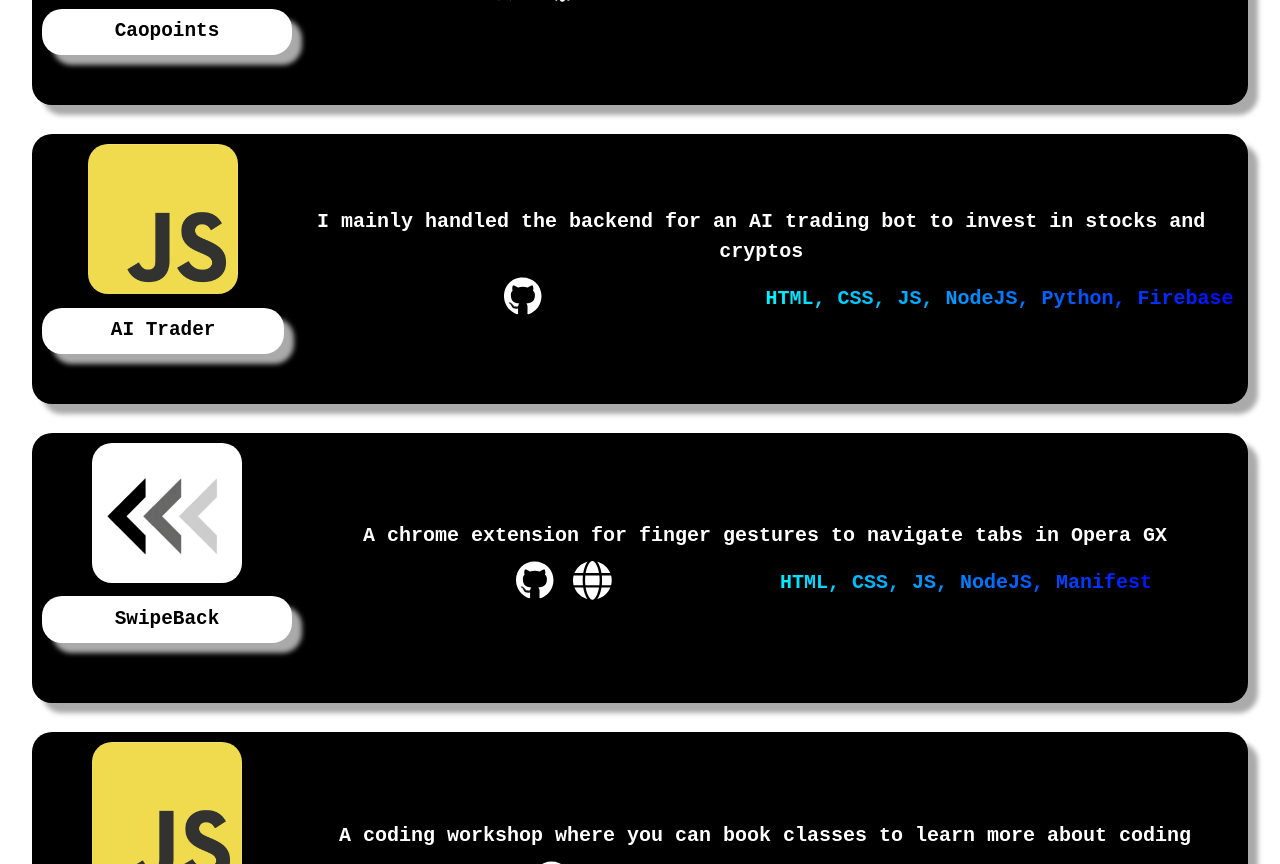
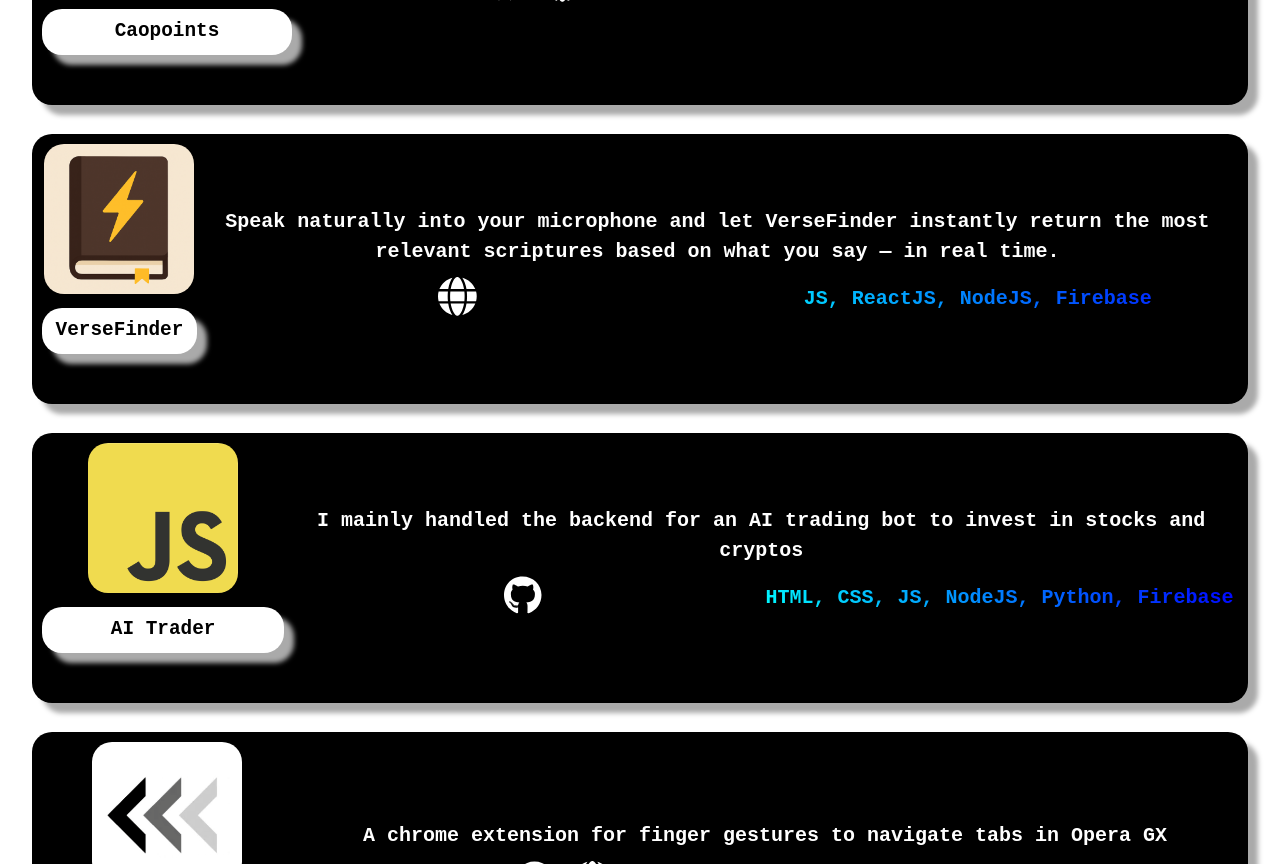
Before and after one commit to gojodev/GojoDev, a React (Vite) app: page / in a window 1280 px wide. Shown: the part 740-1604 px from the top of the page. Built offline with nearby package versions, Linux system fonts and the light colour scheme.

Commit message:
introduced VerseFinder

```diff
--- a/src/App.jsx
+++ b/src/App.jsx
@@ -39,6 +39,16 @@ function App() {
           webLink="https://caopoints.com/"
           name="Caopoints"
           techStack="HTML, CSS, JS, NodeJS, Firebase"
+        />
+
+        <br />
+
+        <Project
+          img="./images/verseFinderLogo.png"
+          desc="Speak naturally into your microphone and let VerseFinder instantly return the most relevant scriptures based on what you say — in real time."
+          webLink="https://versefinder.dev/"
+          name="VerseFinder"
+          techStack="JS, ReactJS, NodeJS, Firebase"
         />
 
         <br />
```
Also changed, not shown: public/images/verseFinderLogo.png (added).
